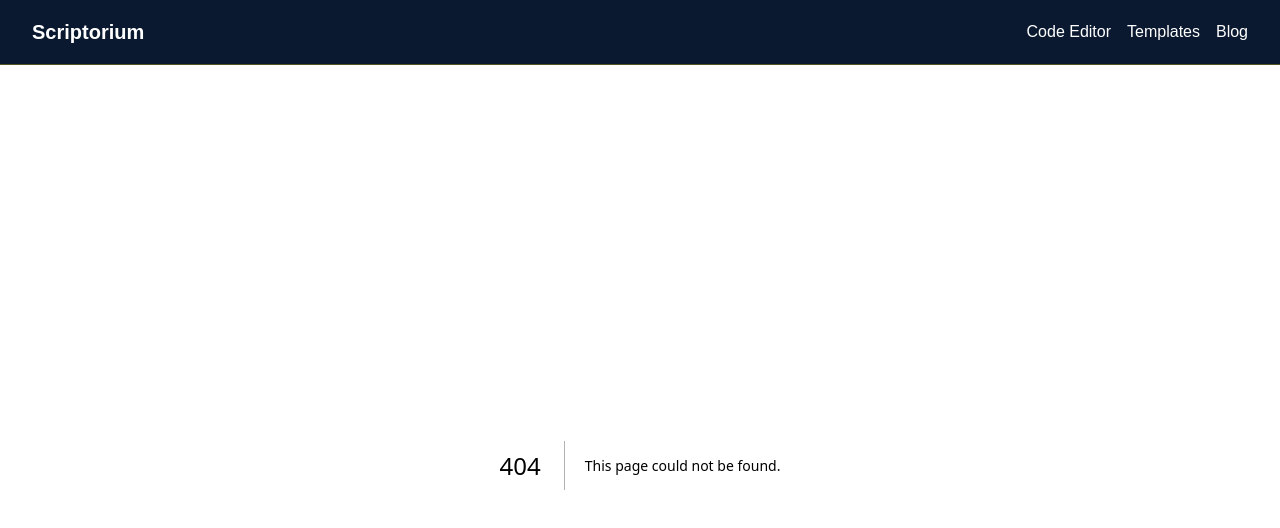
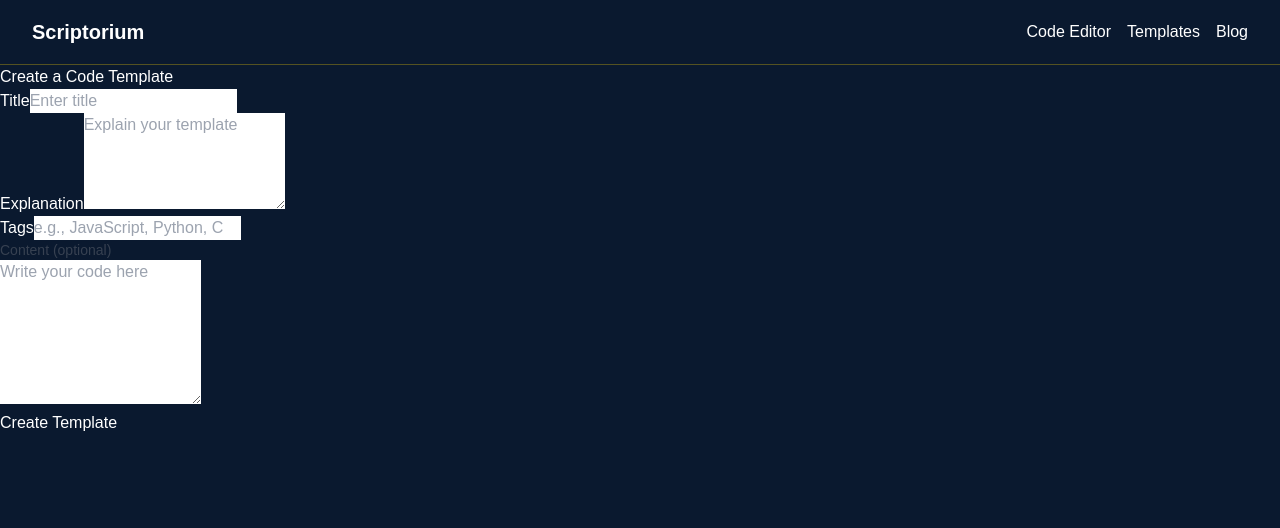
Before and after one commit to YehyunLee/Scriptorium, a Next.js app in the folder PP2/scriptorium/: page /createTemplate in a window 1280 px wide. Before the commit this address had no page. Shown: the top 528 px of the page. Built offline with nearby package versions, Linux system fonts and the light colour scheme.

Commit message:
Initial Form Setup For Creating Code Templates

```diff
--- /dev/null
+++ b/PP2/scriptorium/pages/createTemplate/index.tsx
@@ -0,0 +1,100 @@
+import { useState } from "react";
+
+export default function CreateTemplate() {
+  const [formData, setFormData] = useState({
+    title: "",
+    explanation: "",
+    tags: "",
+    content: "",
+  });
+
+  const handleInputChange = (e: React.ChangeEvent<HTMLInputElement | HTMLTextAreaElement>) => {
+    const { name, value } = e.target;
+    setFormData({ ...formData, [name]: value });
+  };
+
+  const handleSubmit = async (e: React.FormEvent<HTMLFormElement>) => {
+    e.preventDefault();
+  };
+
+  return (
+    <div className="">
+      <div className="">
+        <h2 className="">Create a Code Template</h2>
+        <form onSubmit={handleSubmit}>
+
+          <div className="">
+            <label htmlFor="title" className="">
+              Title
+            </label>
+            <input
+              type="text"
+              id="title"
+              name="title"
+              value={formData.title}
+              onChange={handleInputChange}
+              placeholder="Enter title"
+              required
+              className=""
+            />
+          </div>
+
+          <div className="">
+            <label htmlFor="explanation" className="">
+              Explanation
+            </label>
+            <textarea
+              id="explanation"
+              name="explanation"
+              value={formData.explanation}
+              onChange={handleInputChange}
+              placeholder="Explain your template"
+              rows={4}
+              required
+              className=""
+            />
+          </div>
+
+          <div className="">
+            <label htmlFor="tags" className="">
+              Tags
+            </label>
+            <input
+              type="text"
+              id="tags"
+              name="tags"
+              value={formData.tags}
+              onChange={handleInputChange}
+              placeholder="e.g., JavaScript, Python, C"
+              className=""
+            />
+          </div>
+
+          <div className="">
+            <label htmlFor="content" className="block text-sm font-medium text-gray-700">
+              Content (optional)
+            </label>
+            <textarea
+              id="content"
+              name="content"
+              value={formData.content}
+              onChange={handleInputChange}
+              placeholder="Write your code here"
+              rows={6}
+              className=""
+            />
+          </div>
+
+          <div className="">
+            <button
+              type="submit"
+              className=""
+            >
+              Create Template
+            </button>
+          </div>
+        </form>
+      </div>
+    </div>
+  );
+};
```
